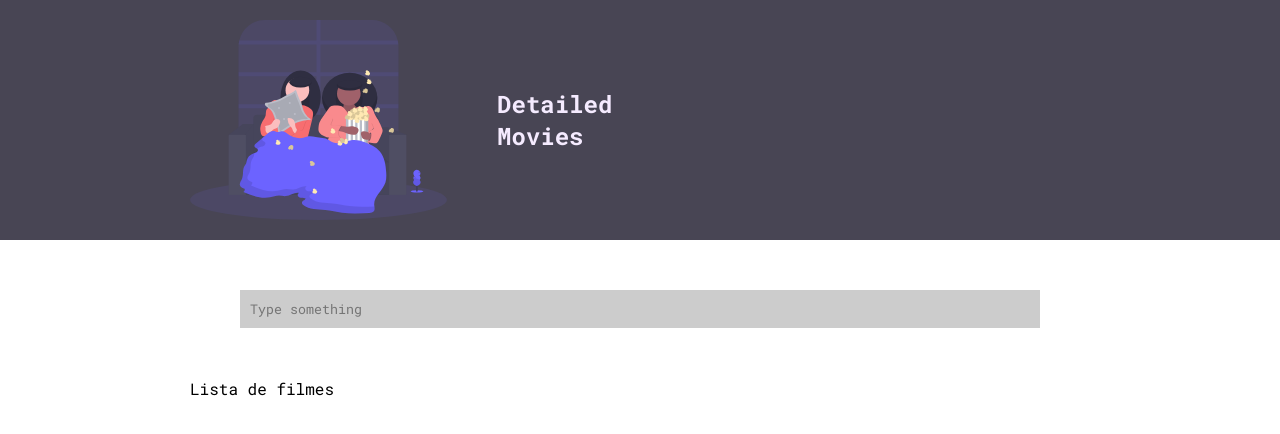
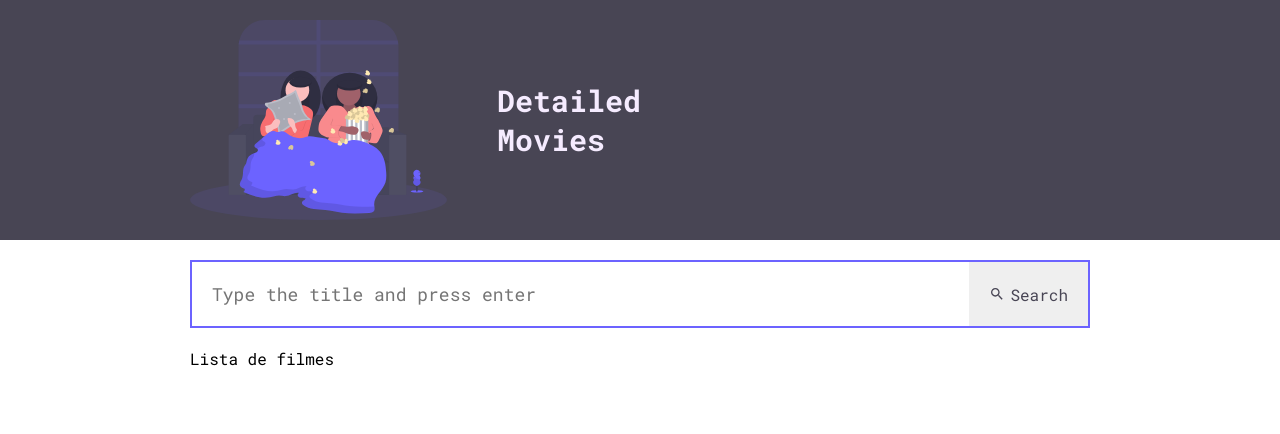
Before and after one commit to phvictorino/teste-js-seguros, a React (Create React App) app: page / in a window 1280 px wide. Shown: the top 434 px of the page. Built offline with nearby package versions, Linux system fonts and the light colour scheme.

Commit message:
improvement: inserted input and improved styles

```diff
--- a/src/components/InputSearch/index.tsx
+++ b/src/components/InputSearch/index.tsx
@@ -1,10 +1,31 @@
-import React from "react";
+import React, { FormEventHandler, useContext } from "react";
+import { MdSearch } from "react-icons/md";
 import * as S from "./styles";
+import GlobalContext from "../../contexts/global";
 
-const InputSearch: React.FC = () => (
-  <S.Container>
-    <input placeholder="Type something" />
-  </S.Container>
-);
+const InputSearch: React.FC = () => {
+  const { text, setText } = useContext(GlobalContext);
+
+  const handleSubmit = (event: React.FormEvent<HTMLFormElement>): void => {
+    event.preventDefault();
+    alert(text);
+  };
+
+  return (
+    <S.Container>
+      <form onSubmit={handleSubmit}>
+        <input
+          value={text}
+          onChange={(e) => setText(e.target.value)}
+          placeholder="Type the title and press enter"
+        />
+        <button type="submit">
+          <MdSearch size={16} />
+          Search
+        </button>
+      </form>
+    </S.Container>
+  );
+};
 
 export default InputSearch;
--- a/src/components/InputSearch/styles.ts
+++ b/src/components/InputSearch/styles.ts
@@ -1,14 +1,44 @@
 import styled from "styled-components";
+import colors from "../../utils/colors";
 
 export const Container = styled.div`
-  background-color: #ccc;
-  margin: 50px;
+  background-color: transparent;
+  border: 2px solid ${colors.primary};
+  margin: 20px 0;
+
+  form {
+    display: flex;
+  }
+
+  button {
+    padding: 0 20px;
+    cursor: pointer;
+    border: 0;
+    color: ${colors.dark};
+
+    display: flex;
+    justify-content: center;
+    align-items: center;
+
+    font-size: 16px;
+
+    svg {
+      margin-right: 5px;
+    }
+
+    :active,
+    :focus {
+      outline: 0;
+    }
+  }
 
   input {
     width: 100%;
     background-color: transparent;
     border: 0;
-    padding: 10px;
+    padding: 20px;
+    font-size: 18px;
+    color: ${colors.dark};
   }
 
   input:active,
--- a/src/components/layout/Header/styles.ts
+++ b/src/components/layout/Header/styles.ts
@@ -17,7 +17,7 @@ export const Content = styled.div`
 `;
 
 export const Title = styled.h1`
-  font-size: 24px;
+  font-size: 30px;
   margin-left: 50px;
 
   flex: 1;
--- a/src/layouts/App/index.tsx
+++ b/src/layouts/App/index.tsx
@@ -4,17 +4,18 @@ import MoviesList from "../../components/MoviesList";
 import Header from "../../components/layout/Header";
 import GlobalStyle from "../../styles/global";
 import InputSearch from "../../components/InputSearch";
+import { GlobalContextProvider } from "../../contexts/global";
 
 const Index: React.FC = () => {
   return (
-    <>
+    <GlobalContextProvider>
       <Header />
       <S.Container>
         <InputSearch />
         <MoviesList />
       </S.Container>
       <GlobalStyle />
-    </>
+    </GlobalContextProvider>
   );
 };
 
```
